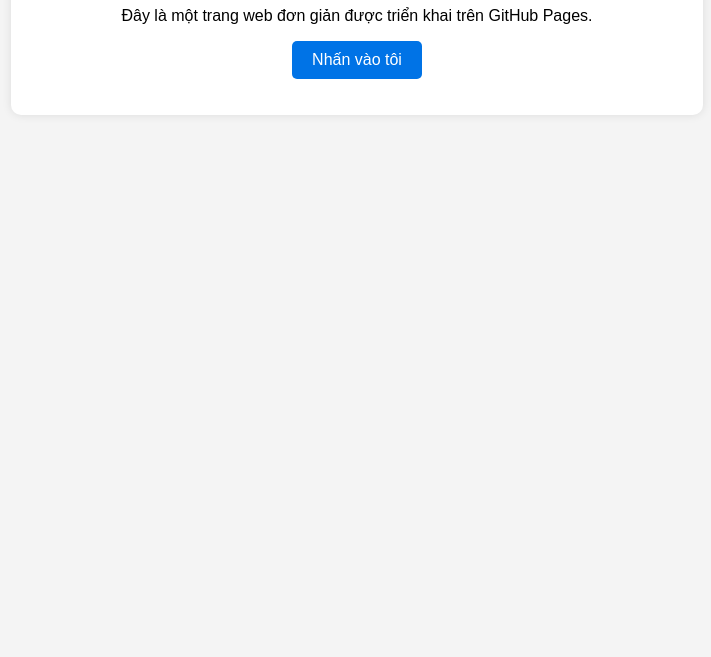
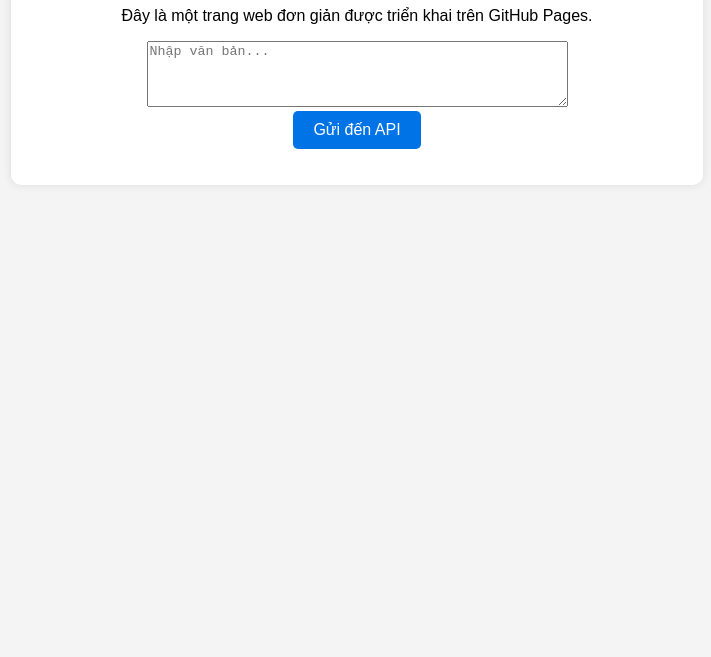
Before and after one commit to Hoangminhthanh96/simpleweb, a plain HTML site: page index.html in a window 1280 px wide. Shown: the part 143-800 px from the top of the page, without its empty margins (283-994 px from the left). Drawn offline with Linux system fonts and the light colour scheme.

Commit message:
Update index.html

```diff
--- a/index.html
+++ b/index.html
@@ -51,15 +51,37 @@
     <div class="container">
         <h1>Chào mừng bạn đến với trang web của tôi!</h1>
         <p>Đây là một trang web đơn giản được triển khai trên GitHub Pages.</p>
-        <button onclick="changeMessage()">Nhấn vào tôi</button>
+        <textarea id="inputText" placeholder="Nhập văn bản..." rows="4" cols="50"></textarea>
+        <br>
+        <button onclick="sendText()">Gửi đến API</button>
         <p id="message"></p>
     </div>
 
     <script>
-        function changeMessage() {
+        async function sendText() {
+            let text = document.getElementById("inputText").value;
             let message = document.getElementById("message");
-            message.innerText = "Cảm ơn bạn đã ghé thăm!";
-            message.classList.add("show");
+
+            try {
+                let response = await fetch("https://api.example.com/analyze", {
+                    method: "POST",
+                    headers: {
+                        "Content-Type": "application/json"
+                    },
+                    body: JSON.stringify({ text: text })
+                });
+
+                if (!response.ok) {
+                    throw new Error("Lỗi API: " + response.status);
+                }
+
+                let data = await response.json();
+                message.innerText = "Kết quả từ API: " + JSON.stringify(data, null, 2);
+                message.classList.add("show");
+            } catch (error) {
+                message.innerText = "Lỗi: " + error.message;
+                message.classList.add("show");
+            }
         }
     </script>
 </body>
```
